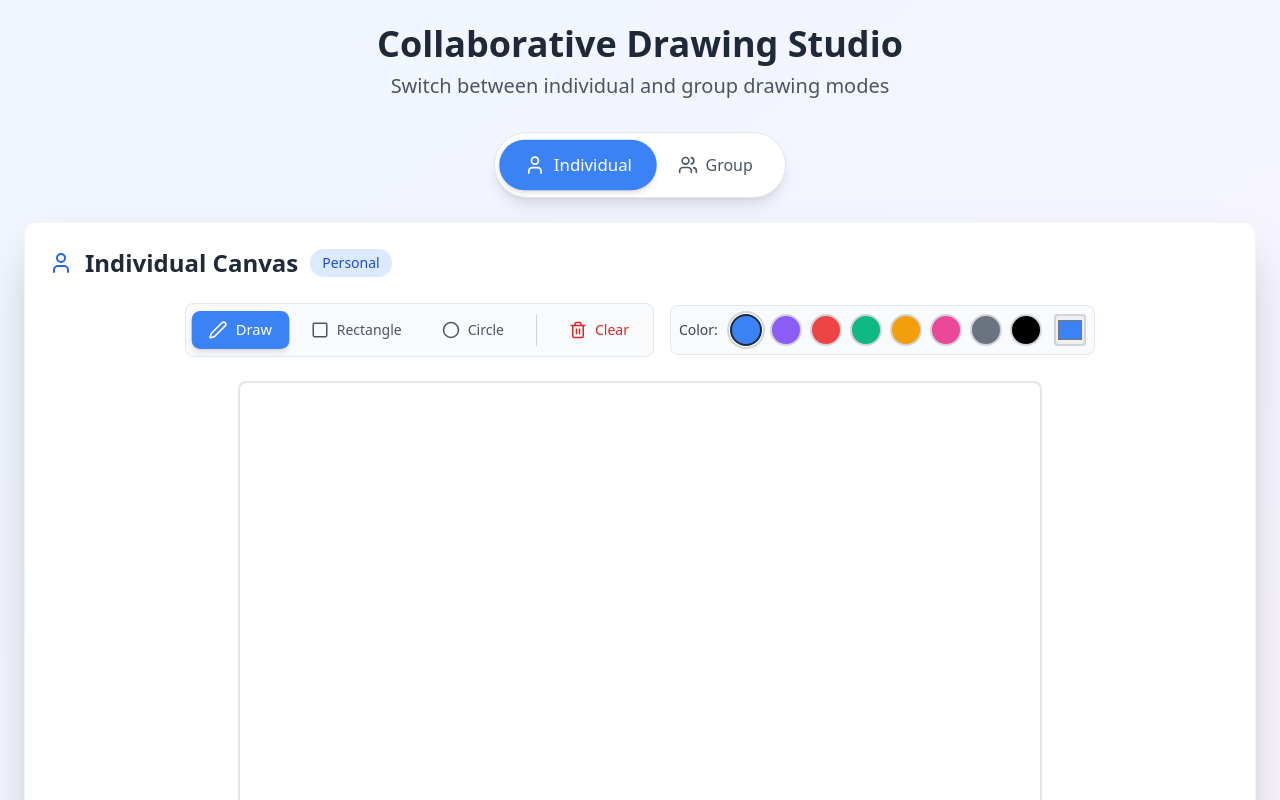
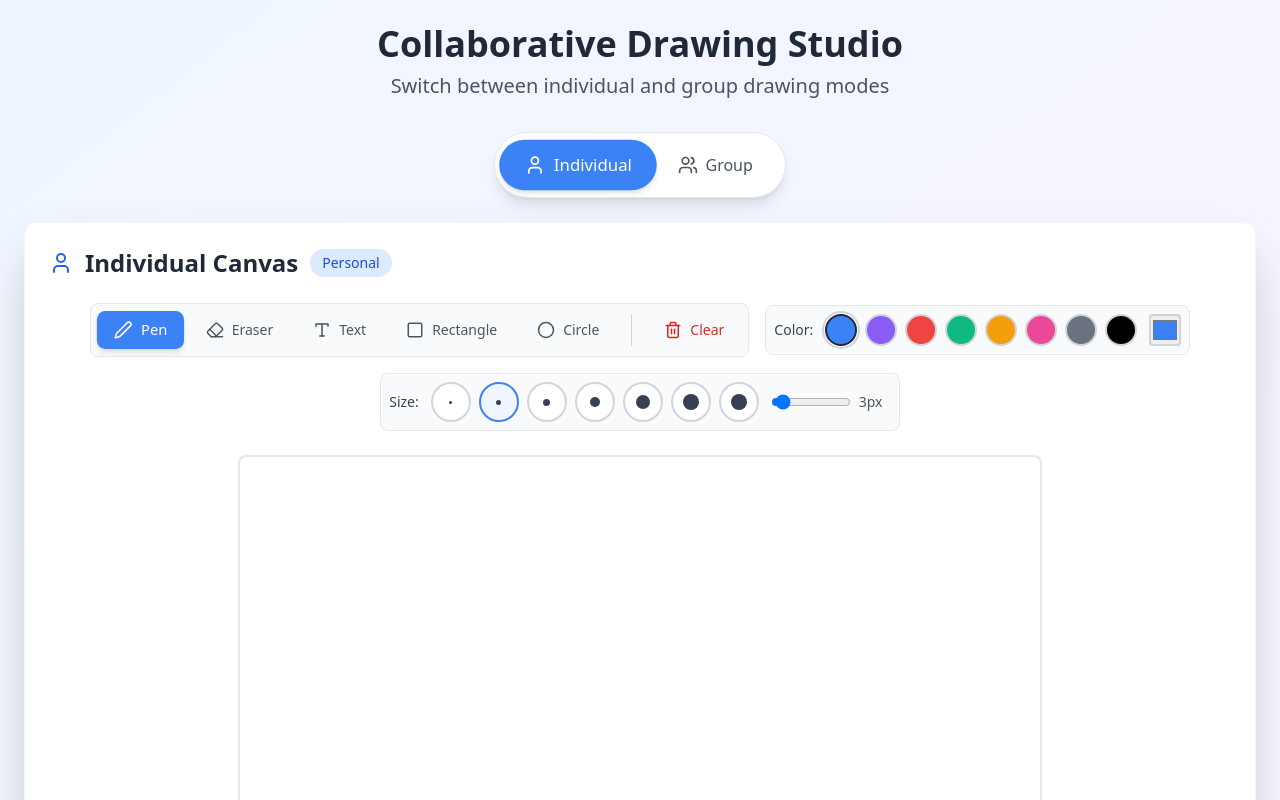
Before and after one commit to jtgulbronson/doodle-share-toggle-fun, a React (Vite) app: page / in a window 1280 px wide. Shown: the top 800 px of the page. Built offline with nearby package versions, Linux system fonts and the light colour scheme.

Commit message:
feat: Add basic drawing tools
Adds pen, eraser, text input, and basic shapes to the drawing canvas using the HTML5 Canvas API.

```diff
--- a/src/components/DrawingCanvas.tsx
+++ b/src/components/DrawingCanvas.tsx
@@ -2,6 +2,7 @@
 import { useEffect, useRef, useState } from "react";
 import { Toolbar } from "./Toolbar";
 import { ColorPicker } from "./ColorPicker";
+import { StrokeSizePicker } from "./StrokeSizePicker";
 import { toast } from "sonner";
 
 interface DrawingCanvasProps {
@@ -14,8 +15,11 @@ export const DrawingCanvas = ({ canvasId, isGroupMode }: DrawingCanvasProps) =>
   const [context, setContext] = useState<CanvasRenderingContext2D | null>(null);
   const [isDrawing, setIsDrawing] = useState(false);
   const [activeColor, setActiveColor] = useState("#3B82F6");
-  const [activeTool, setActiveTool] = useState<"draw" | "rectangle" | "circle">("draw");
+  const [activeTool, setActiveTool] = useState<"pen" | "eraser" | "text" | "rectangle" | "circle">("pen");
+  const [strokeSize, setStrokeSize] = useState(3);
   const [startPos, setStartPos] = useState({ x: 0, y: 0 });
+  const [isTextMode, setIsTextMode] = useState(false);
+  const [textInput, setTextInput] = useState("");
 
   useEffect(() => {
     const canvas = canvasRef.current;
@@ -29,7 +33,7 @@ export const DrawingCanvas = ({ canvasId, isGroupMode }: DrawingCanvasProps) =>
 
     ctx.lineCap = "round";
     ctx.lineJoin = "round";
-    ctx.lineWidth = 3;
+    ctx.lineWidth = strokeSize;
     ctx.fillStyle = "#ffffff";
     ctx.fillRect(0, 0, canvas.width, canvas.height);
 
@@ -37,6 +41,12 @@ export const DrawingCanvas = ({ canvasId, isGroupMode }: DrawingCanvasProps) =>
 
     toast.success(`${isGroupMode ? "Group" : "Individual"} canvas ready!`);
   }, [isGroupMode]);
+
+  useEffect(() => {
+    if (context) {
+      context.lineWidth = strokeSize;
+    }
+  }, [strokeSize, context]);
 
   const startDrawing = (e: React.MouseEvent<HTMLCanvasElement>) => {
     if (!context) return;
@@ -47,9 +57,15 @@ export const DrawingCanvas = ({ canvasId, isGroupMode }: DrawingCanvasProps) =>
     const y = e.clientY - rect.top;
 
     setStartPos({ x, y });
+
+    if (activeTool === "text") {
+      setIsTextMode(true);
+      return;
+    }
+
     setIsDrawing(true);
 
-    if (activeTool === "draw") {
+    if (activeTool === "pen" || activeTool === "eraser") {
       context.beginPath();
       context.moveTo(x, y);
     }
@@ -63,8 +79,13 @@ export const DrawingCanvas = ({ canvasId, isGroupMode }: DrawingCanvasProps) =>
     const x = e.clientX - rect.left;
     const y = e.clientY - rect.top;
 
-    if (activeTool === "draw") {
+    if (activeTool === "pen") {
+      context.globalCompositeOperation = "source-over";
       context.strokeStyle = activeColor;
+      context.lineTo(x, y);
+      context.stroke();
+    } else if (activeTool === "eraser") {
+      context.globalCompositeOperation = "destination-out";
       context.lineTo(x, y);
       context.stroke();
     }
@@ -77,6 +98,8 @@ export const DrawingCanvas = ({ canvasId, isGroupMode }: DrawingCanvasProps) =>
     const rect = canvas.getBoundingClientRect();
     const x = e.clientX - rect.left;
     const y = e.clientY - rect.top;
+
+    context.globalCompositeOperation = "source-over";
 
     if (activeTool === "rectangle") {
       context.fillStyle = activeColor;
@@ -92,6 +115,22 @@ export const DrawingCanvas = ({ canvasId, isGroupMode }: DrawingCanvasProps) =>
     }
 
     setIsDrawing(false);
+  };
+
+  const handleTextSubmit = () => {
+    if (!context || !textInput.trim()) return;
+
+    context.font = `${strokeSize * 6}px Arial`;
+    context.fillStyle = activeColor;
+    context.fillText(textInput, startPos.x, startPos.y);
+
+    setTextInput("");
+    setIsTextMode(false);
+  };
+
+  const handleTextCancel = () => {
+    setTextInput("");
+    setIsTextMode(false);
   };
 
   const clearCanvas = () => {
@@ -114,9 +153,13 @@ export const DrawingCanvas = ({ canvasId, isGroupMode }: DrawingCanvasProps) =>
           color={activeColor}
           onChange={setActiveColor}
         />
+        <StrokeSizePicker
+          size={strokeSize}
+          onChange={setStrokeSize}
+        />
       </div>
 
-      <div className="flex justify-center">
+      <div className="flex justify-center relative">
         <div className="border-2 border-gray-200 rounded-lg shadow-inner bg-white">
           <canvas
             ref={canvasRef}
@@ -127,6 +170,34 @@ export const DrawingCanvas = ({ canvasId, isGroupMode }: DrawingCanvasProps) =>
             onMouseLeave={stopDrawing}
           />
         </div>
+
+        {isTextMode && (
+          <div className="absolute bg-white border border-gray-300 rounded-lg p-4 shadow-lg"
+               style={{ left: startPos.x + 20, top: startPos.y + 20 }}>
+            <input
+              type="text"
+              value={textInput}
+              onChange={(e) => setTextInput(e.target.value)}
+              placeholder="Enter text..."
+              className="border border-gray-300 rounded px-2 py-1 mb-2 w-full"
+              autoFocus
+            />
+            <div className="flex gap-2">
+              <button
+                onClick={handleTextSubmit}
+                className="bg-blue-500 text-white px-3 py-1 rounded text-sm hover:bg-blue-600"
+              >
+                Add
+              </button>
+              <button
+                onClick={handleTextCancel}
+                className="bg-gray-500 text-white px-3 py-1 rounded text-sm hover:bg-gray-600"
+              >
+                Cancel
+              </button>
+            </div>
+          </div>
+        )}
       </div>
 
       {isGroupMode && (
--- /dev/null
+++ b/src/components/StrokeSizePicker.tsx
@@ -0,0 +1,47 @@
+
+interface StrokeSizePickerProps {
+  size: number;
+  onChange: (size: number) => void;
+}
+
+export const StrokeSizePicker = ({ size, onChange }: StrokeSizePickerProps) => {
+  const sizes = [1, 3, 5, 8, 12, 16, 20];
+
+  return (
+    <div className="flex items-center gap-3 bg-gray-50 p-2 rounded-lg border">
+      <span className="text-sm font-medium text-gray-700">Size:</span>
+
+      <div className="flex gap-2">
+        {sizes.map((strokeSize) => (
+          <button
+            key={strokeSize}
+            onClick={() => onChange(strokeSize)}
+            className={`w-10 h-10 rounded-full border-2 transition-all duration-200 hover:scale-110 flex items-center justify-center ${
+              size === strokeSize ? "border-blue-500 bg-blue-50" : "border-gray-300 bg-white"
+            }`}
+          >
+            <div
+              className="rounded-full bg-gray-700"
+              style={{
+                width: `${Math.min(strokeSize + 2, 16)}px`,
+                height: `${Math.min(strokeSize + 2, 16)}px`
+              }}
+            />
+          </button>
+        ))}
+      </div>
+
+      <div className="flex items-center gap-2">
+        <input
+          type="range"
+          min="1"
+          max="30"
+          value={size}
+          onChange={(e) => onChange(Number(e.target.value))}
+          className="w-20"
+        />
+        <span className="text-sm text-gray-600 min-w-[2rem]">{size}px</span>
+      </div>
+    </div>
+  );
+};
--- a/src/components/Toolbar.tsx
+++ b/src/components/Toolbar.tsx
@@ -1,15 +1,17 @@
 
-import { Pen, Square, Circle, Trash2 } from "lucide-react";
+import { Pen, Square, Circle, Eraser, Type, Trash2 } from "lucide-react";
 
 interface ToolbarProps {
-  activeTool: "draw" | "rectangle" | "circle";
-  onToolChange: (tool: "draw" | "rectangle" | "circle") => void;
+  activeTool: "pen" | "eraser" | "text" | "rectangle" | "circle";
+  onToolChange: (tool: "pen" | "eraser" | "text" | "rectangle" | "circle") => void;
   onClear: () => void;
 }
 
 export const Toolbar = ({ activeTool, onToolChange, onClear }: ToolbarProps) => {
   const tools = [
-    { id: "draw" as const, icon: Pen, label: "Draw" },
+    { id: "pen" as const, icon: Pen, label: "Pen" },
+    { id: "eraser" as const, icon: Eraser, label: "Eraser" },
+    { id: "text" as const, icon: Type, label: "Text" },
     { id: "rectangle" as const, icon: Square, label: "Rectangle" },
     { id: "circle" as const, icon: Circle, label: "Circle" },
   ];
```
